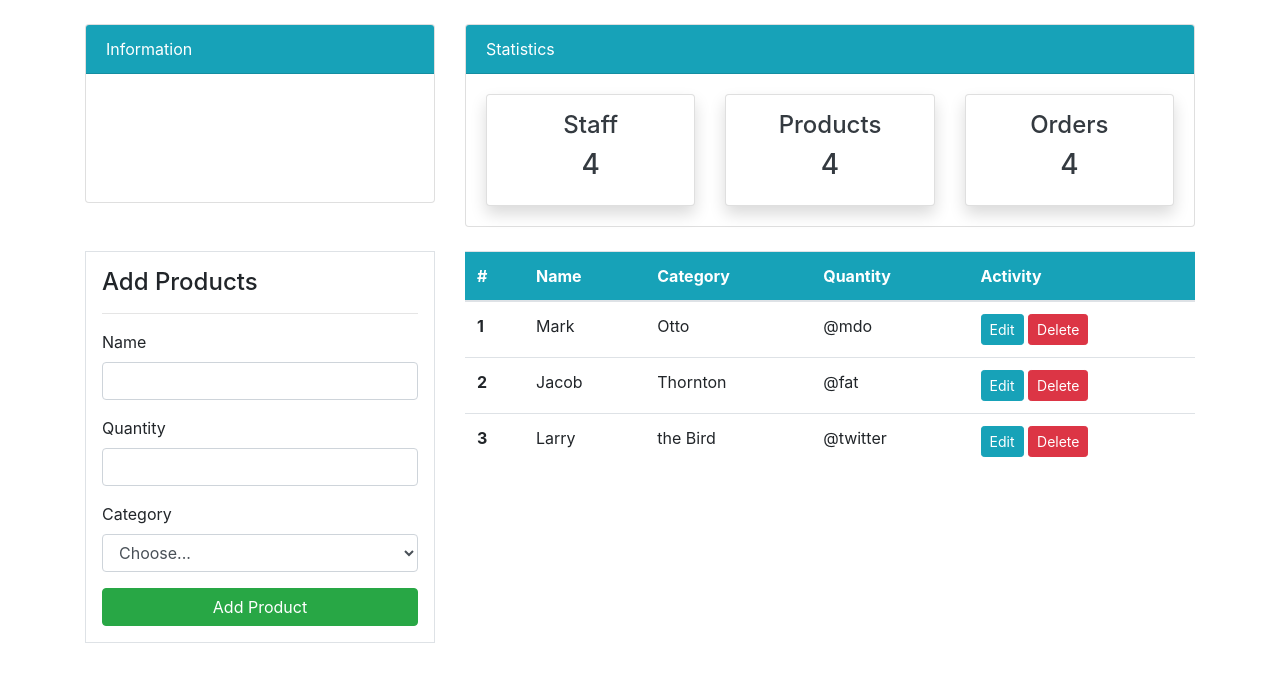
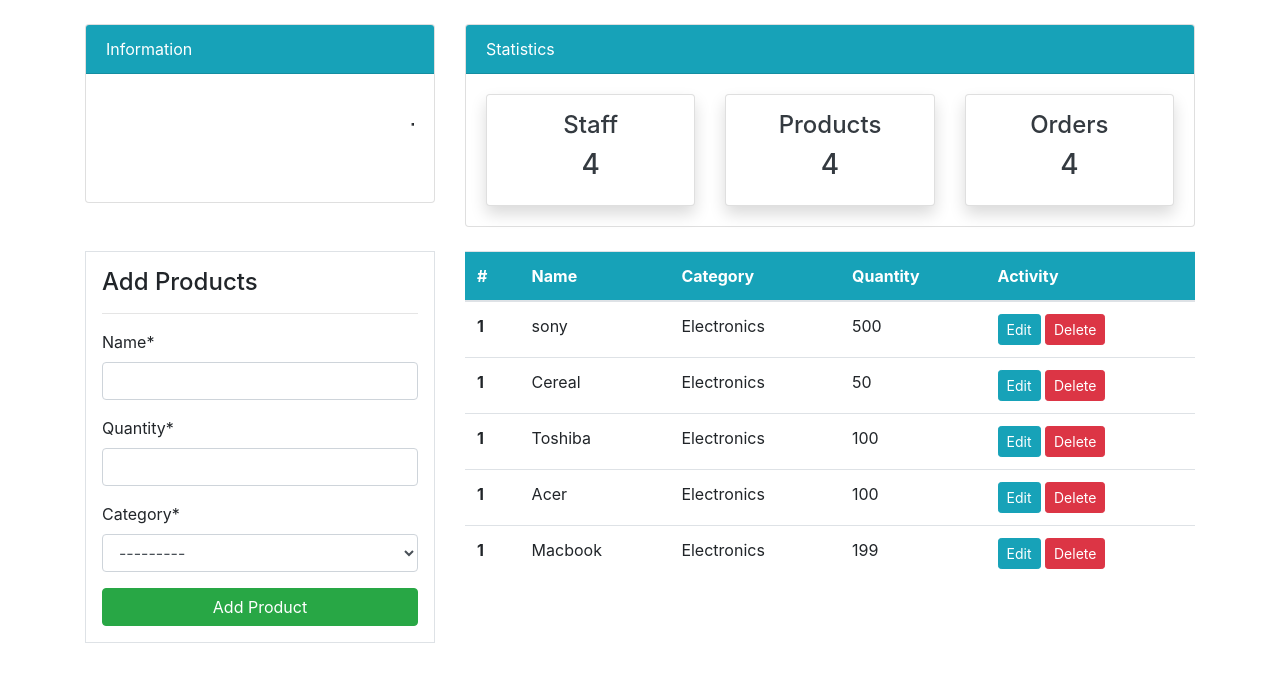
Before and after one commit to Lilili2214/django-Inventory-management, a Django app: page /product/ in a window 1280 px wide. Shown: the part 56-738 px from the top of the page. Run offline with Django 5.2, Linux system fonts and the light colour scheme; a user stored in the database is signed in; data comes from the database, SQL or seed files in the repository; both versions use the stored data as it was after the commit; some libraries are stand-ins or nearby versions.

Commit message:
update crud for product

```diff
--- /dev/null
+++ b/inventoryapp/dashboard/forms.py
@@ -0,0 +1,16 @@
+
+from django import forms
+from django.contrib.auth.forms import AuthenticationForm
+
+from .models import Product
+
+
+class ProductForm(forms.ModelForm):
+    class Meta:
+        model = Product
+        fields=['name', 'quantity', 'category']
+        widgets= {
+            'name': forms.TextInput(attrs={'class': 'form-control'}),
+            'quantity': forms.NumberInput(attrs={'class': 'form-control'}),
+            'category': forms.Select(attrs={'class': 'form-control'}),
+        }
--- a/inventoryapp/dashboard/urls.py
+++ b/inventoryapp/dashboard/urls.py
@@ -7,6 +7,7 @@
     path("staff/", views.staff, name='dashboard-staff'),
     path("product/", views.product, name='dashboard-product'),
     path("order/", views.order, name='dashboard-order'),
-
-
+    path('product/delete/<int:pk>/', views.delete, name='delete'),
+    path('product/delete-product/<int:pk>/', views.deleteProduct, name='delete-product'),
+    path('product/update/<int:pk>/', views.editProduct, name='edit-product'),
 ]
--- a/inventoryapp/dashboard/views.py
+++ b/inventoryapp/dashboard/views.py
@@ -1,10 +1,10 @@
 from django.shortcuts import render,redirect
 
 # Create your views here.
-from django.http import HttpResponse
+
 from django.contrib.auth.decorators import login_required
-
-
+from .models import Product
+from .forms import ProductForm
 
 def home(request):
     return render(request, 'dashboard/home.html')
@@ -18,8 +18,55 @@
 
 @login_required
 def product(request):
-    return render(request, 'dashboard/product.html')
+    items = Product.objects.all()
+    form = ProductForm()
+    if request.method=='POST':
+        form= ProductForm(request.POST)
+        if form.is_valid():
+            form.save()
+            return redirect("dashboard-product")
+    context={'items':items,'formproduct': form}
+    return render(request, 'dashboard/product.html', context)
 
 @login_required
 def order(request):
     return render(request, 'dashboard/order.html')
+
+
+# def addProduct(request):
+#     form = ProductForm()
+#     if request.method=='POST':
+#         form= ProductForm(request.POST)
+#         if form.is_valid():
+#             form.save()
+#             return redirect("dashboard-product")
+#     context={'formproduct': form}
+#     return render(request, 'dashboard/product.html', context)
+
+@login_required
+def delete(request, pk):
+    context={'itemId': pk}
+    return render(request, 'dashboard/delete-product.html', context)
+@login_required
+def deleteProduct(request, pk):
+    item = Product.objects.get(id=pk)
+    if item:
+        item.delete()
+        return redirect('dashboard-product')
+    # context={'item': item}
+    # return render(request, 'dashboard/delete-product.html', context)
+
+
+@login_required
+def editProduct(request, pk):
+    item = Product.objects.get(id=pk)
+    form = ProductForm(instance=item)
+    if request.method =='POST':
+        form = ProductForm(request.POST, instance=item)
+        print('work here')
+        if form.is_valid():
+            print('not work here')
+            form.save()
+            return redirect("dashboard-product")
+    context={'formedit':form}
+    return render(request, 'dashboard/edit-product.html', context)
--- a/inventoryapp/templates/dashboard/product.html
+++ b/inventoryapp/templates/dashboard/product.html
@@ -1,6 +1,6 @@
 {% extends "partials/base.html" %}
 {% block title %}Products Page{% endblock  %}
-
+{% load crispy_forms_tags %}
 {% block content %}
 {% include 'partials/topnav.html' %}
 <div class="container">
@@ -9,8 +9,8 @@
             <div class="border bg-white p-3">
                 <h4>Add Products</h4>
                 <hr>
-                <form action="">
-                    <div class="form-group">
+                <form method ="POST">
+                    {% comment %} <div class="form-group">
                         <label for="exampleInputEmail1">Name</label>
                         <input type="email" class="form-control" id="exampleInputEmail1"
                             aria-describedby="emailHelp">
@@ -25,8 +25,9 @@
                             <option selected>Choose...</option>
                             <option>...</option>
                         </select>
-                    </div>
-
+                    </div> {% endcomment %}
+                    {% csrf_token %}
+                    {{ formproduct |crispy}}
                     <input class="btn btn-success btn-block" type="submit" value="Add Product">
 
                 </form>
@@ -44,36 +45,20 @@
                     </tr>
                 </thead>
                 <tbody>
+                    {% for item in items  %}
                     <tr>
                         <th scope="row">1</th>
-                        <td>Mark</td>
-                        <td>Otto</td>
-                        <td>@mdo</td>
+                        <td>{{item.name}}</td>
+                        <td>{{item.category}}</td>
+                        <td>{{item.quantity}}</td>
+
                         <td>
-                            <a class="btn btn-info btn-sm" href="">Edit</a>
-                            <a class="btn btn-danger btn-sm" href="">Delete</a>
+                            <a class="btn btn-info btn-sm" href="{% url "edit-product" item.id %}">Edit</a>
+                            <a class="btn btn-danger btn-sm" href="{% url "delete" item.id %}">Delete</a>
                         </td>
                     </tr>
-                    <tr>
-                        <th scope="row">2</th>
-                        <td>Jacob</td>
-                        <td>Thornton</td>
-                        <td>@fat</td>
-                        <td>
-                            <a class="btn btn-info btn-sm" href="">Edit</a>
-                            <a class="btn btn-danger btn-sm" href="">Delete</a>
-                        </td>
-                    </tr>
-                    <tr>
-                        <th scope="row">3</th>
-                        <td>Larry</td>
-                        <td>the Bird</td>
-                        <td>@twitter</td>
-                        <td>
-                            <a class="btn btn-info btn-sm" href="">Edit</a>
-                            <a class="btn btn-danger btn-sm" href="">Delete</a>
-                        </td>
-                    </tr>
+                    {% endfor %}
+
                 </tbody>
             </table>
         </div>
```
Also changed, not shown: inventoryapp/templates/dashboard/delete-product.html (added, +23 -0 lines), inventoryapp/templates/dashboard/edit-product.html (added, +22 -0 lines), inventoryapp/db.sqlite3, inventoryapp/media/Profile_Images/happy-young-caucasian-boy-casual-260nw-1888208818.png (added), inventoryapp/user/forms.py (line endings or trailing spaces), inventoryapp/user/views.py (line endings or trailing spaces).
